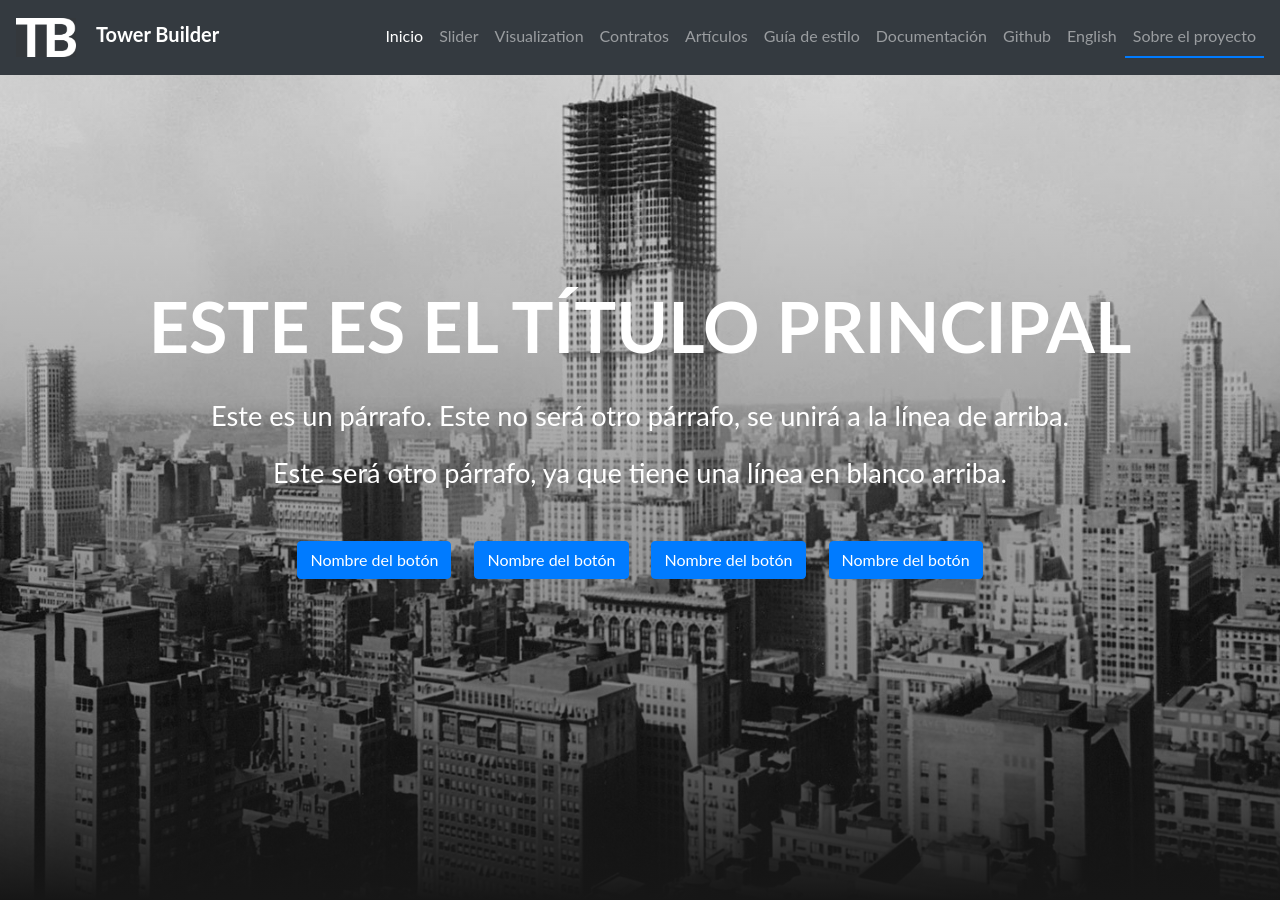
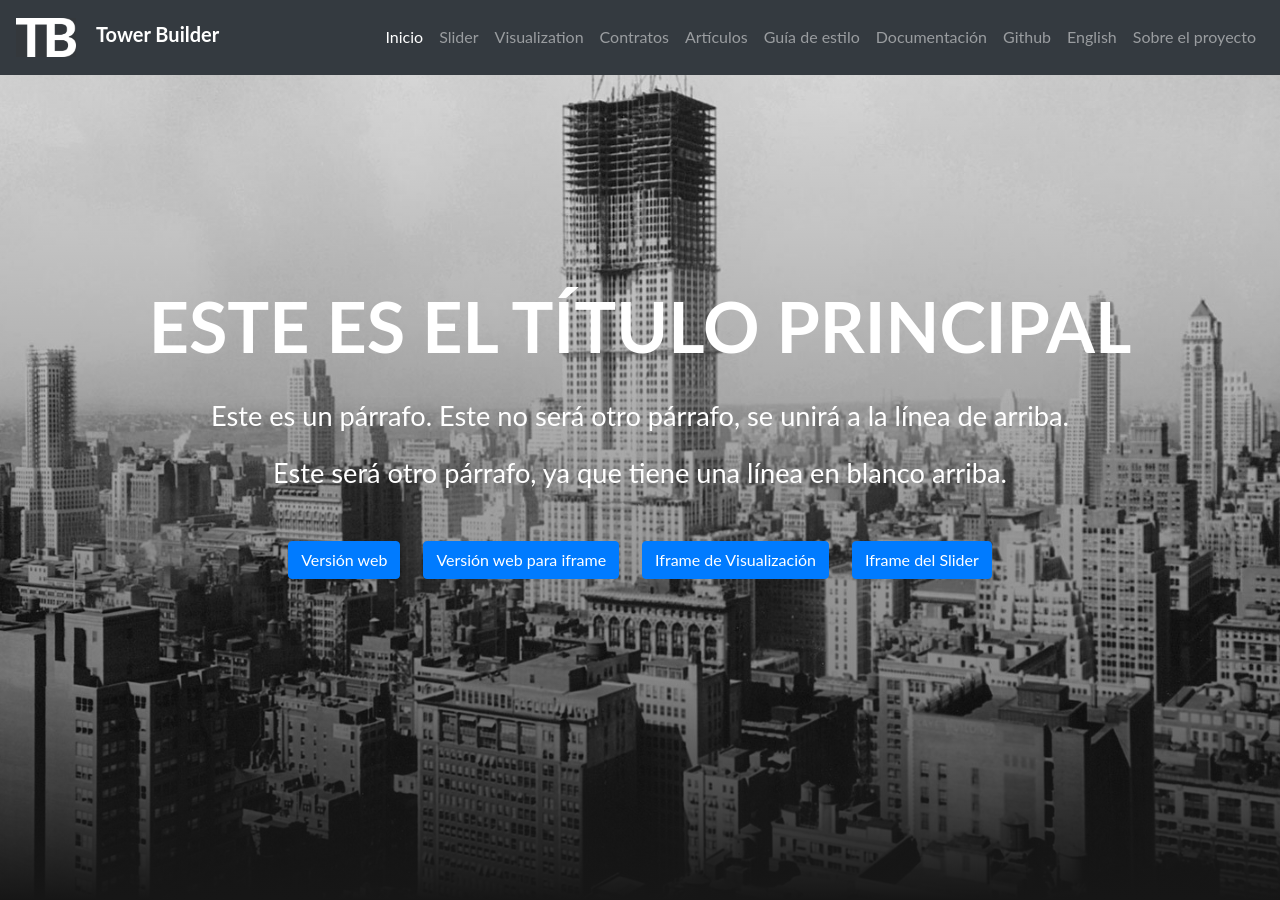
Before and after one commit to lahistoriaec/TowerBuilder_ES, a Jekyll site: the page built from 1-home.md, in a window 1280 px wide. Built offline with Jekyll 4.4.1, drawn with Linux system fonts in a browser that asks for light colours.

Commit message:
Change home links

```diff
--- a/1-home.md
+++ b/1-home.md
@@ -11,7 +11,7 @@ Este no será otro párrafo, se unirá a la línea de arriba.
 
 Este será otro párrafo, ya que tiene una línea en blanco arriba.
 
-[Nombre del botón](enlace)
-[Nombre del botón](enlace)
-[Nombre del botón](enlace)
-[Nombre del botón](enlace)
+[Versión web](https://es.towerbuilder.projectpoder.org/)
+[Versión web para iframe](https://es.towerbuilder.projectpoder.org/?iframe)
+[Iframe de Visualización](https://es.towerbuilder.projectpoder.org/iframe-visualization/)
+[Iframe del Slider](https://es.towerbuilder.projectpoder.org/iframe-slider/)
--- a/_includes/header.html
+++ b/_includes/header.html
@@ -1,4 +1,5 @@
-<nav class="navbar navbar-expand-sm navbar-dark bg-dark fixed-top d-block d-sm-none">
+<!-- Mobile Navbar -->
+<nav class="navbar navbar-expand-sm navbar-dark bg-dark fixed-top d-block d-sm-none" id="mobile-navbar">
   <div class="container-fluid">
     {%- assign default_paths = site.pages | map: "path" -%}
     {%- assign page_paths = site.header_pages | default: default_paths -%}
@@ -16,7 +17,7 @@
           {%- for path in page_paths -%}
             {%- assign my_page = site.pages | where: "path", path | first -%}
             {%- if my_page.title -%}
-              <li class="nav-item {% if my_page.url == page.url %}active{% endif %}">
+              <li class="nav-item {% if my_page.url == page.url %}active{% endif %} {% if my_page.title == "About" %}line{% endif %}">
                 <a class="nav-link" href="{{ my_page.url | relative_url }}">{{ my_page.title | escape }}</a>
               </li>
             {%- endif -%}
@@ -27,7 +28,8 @@
   </div>
 </nav>
 
-<nav class="navbar navbar-expand navbar-dark bg-dark fixed-top d-none d-sm-block">
+<!-- Desktop Navbar -->
+<nav class="navbar navbar-expand navbar-dark fixed-top bg-dark d-none d-sm-block" id="desktop-navbar">
     <div class="container-fluid">
     {%- assign default_paths = site.pages | map: "path" -%}
     {%- assign page_paths = site.header_pages | default: default_paths -%}
@@ -42,11 +44,12 @@
             {%- for path in page_paths -%}
             {%- assign my_page = site.pages | where: "path", path | first -%}
             {%- if my_page.title -%}
-              <li class="nav-item {% if my_page.url == page.url %}active{% endif %} {% if my_page.title == "Sobre el proyecto" %}line{% endif %}">
+            <li class="nav-item {% if my_page.url == page.url %}active{% endif %} {% if my_page.title == "About" %}line{% endif %}">
                 <a class="nav-link" href="{{ my_page.url | relative_url }}">{{ my_page.title | escape }}</a>
             </li>
             {%- endif -%}
             {%- endfor -%}
+
             <li class="nav-item dropdown d-none">
                 <a class="nav-link dropdown-toggle" href="#" id="navbarDropdownMenu" role="button" data-toggle="dropdown" aria-haspopup="true" aria-expanded="false">
                   Más información
--- /dev/null
+++ b/_sass/_nav-iframe.scss
@@ -0,0 +1,17 @@
+.nav-iframe {
+	/*background-color: rgba(255,255,255, 0.4);*/
+
+	.nav-item {
+		margin: 5px 1px 0;
+	}
+	.nav-link {
+		@extend .bg-dark;
+		padding-left: 1rem !important;
+		padding-right: 1rem !important;
+		border-radius: 0.25rem;
+		transition: padding 0s;
+	}
+	.navbar-nav .active > .nav-link {
+		background-color: #1d2124 !important;
+	}
+}
--- a/assets/main.scss
+++ b/assets/main.scss
@@ -13,3 +13,4 @@
 @import "posts";
 @import "tooltip";
 @import "sliders";
+@import "nav-iframe";
```
Also changed, not shown: README.md (+3 -3 lines). Lines whose indentation alone changed are shown as unchanged.
